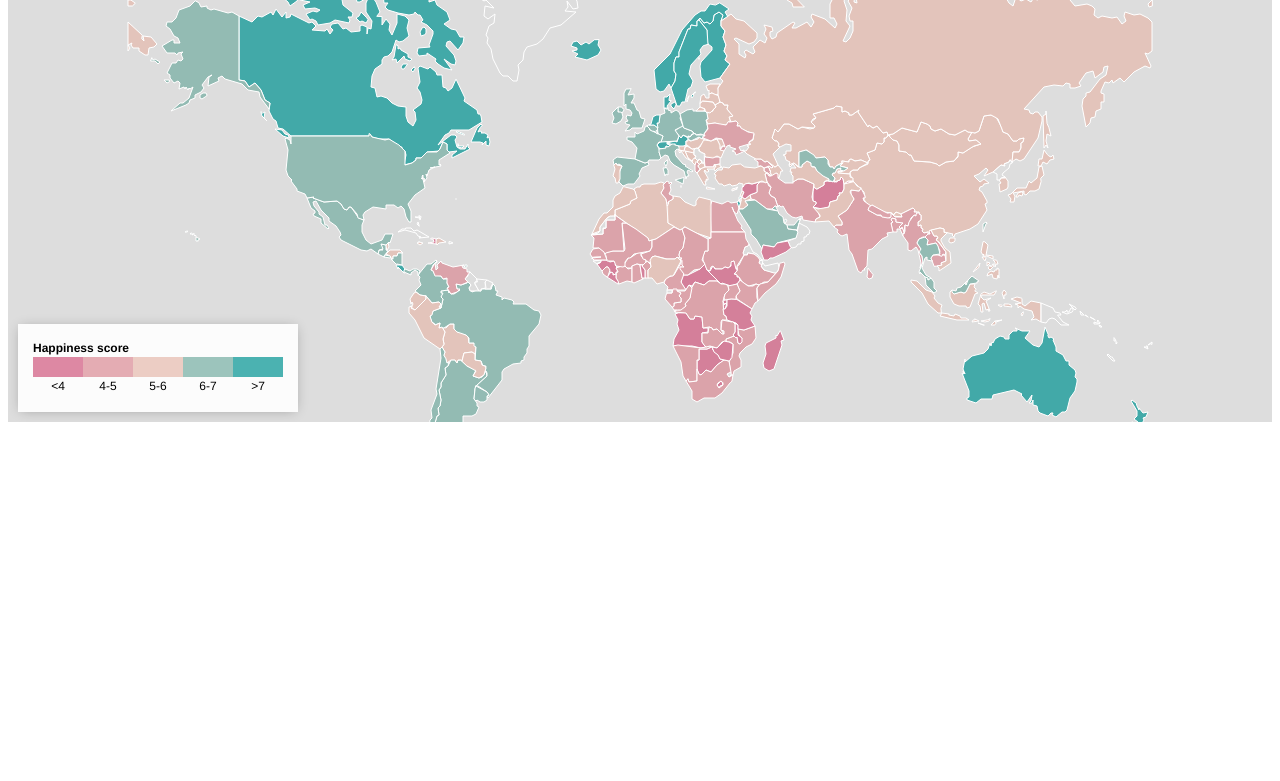
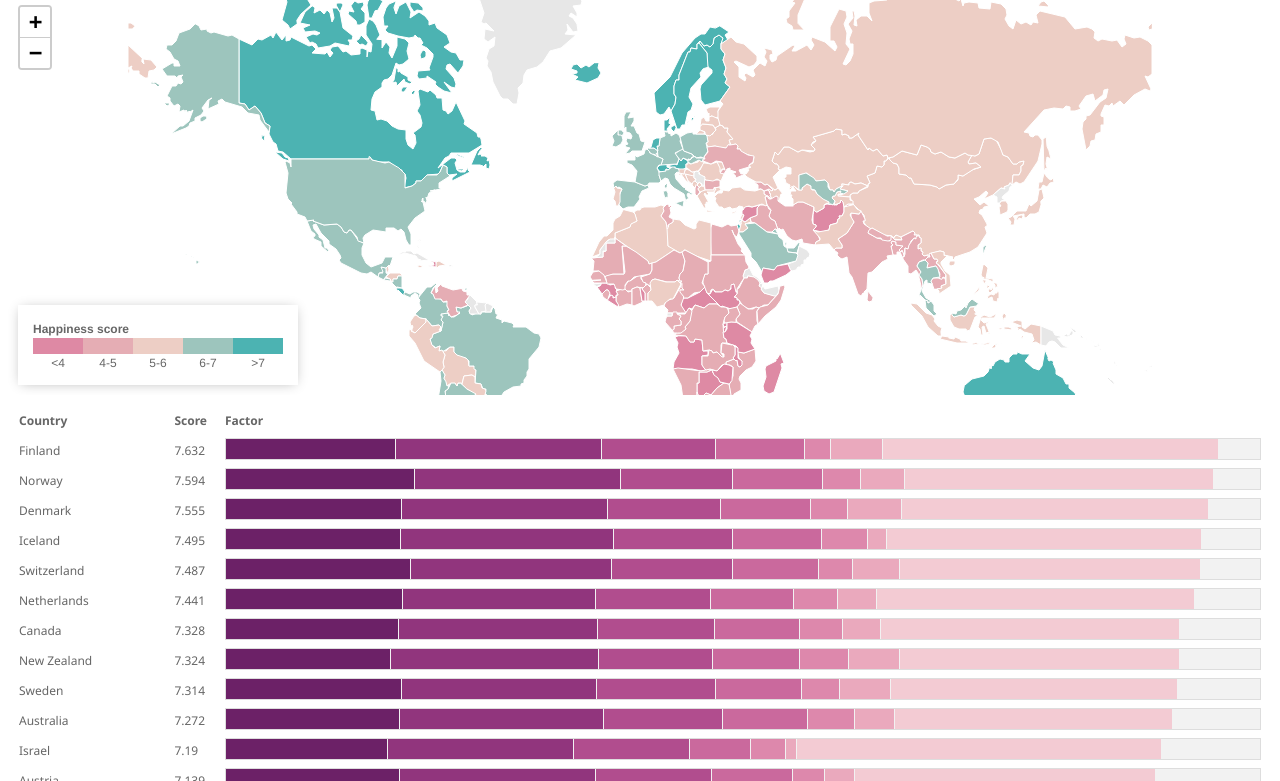
Before and after one commit to Zhenmao/world-happiness-report, a plain HTML site: page index.html in a window 1280 px wide. Shown: the part 86-867 px from the top of the page. Before the commit the page ends 800 px from the top, so only its background shows below. Drawn offline with nearby package versions, Linux system fonts and the light colour scheme.

Commit message:
Add table

```diff
--- a/index.html
+++ b/index.html
@@ -3,7 +3,7 @@
 <head>
   <meta charset="utf-8" />
   <meta http-equiv="X-UA-Compatible" content="IE=edge">
-  <title>Worl Happiness Scores 2018</title>
+  <title>World Happiness Scores</title>
   <meta name="viewport" content="width=device-width, initial-scale=1">
   <!-- Google Fonts -->
   <link href="https://fonts.googleapis.com/css?family=Noto+Sans:400,700" rel="stylesheet">
@@ -18,7 +18,9 @@
   <script src="https://d3js.org/d3.v5.min.js"></script>
 </head>
 <body>
+  <h1>World Happiness Scores</h1>
   <div id="map"></div>
+  <div id="table"></div>
   <script src="main.js"></script>
 </body>
 </html>
--- a/main.css
+++ b/main.css
@@ -1,10 +1,27 @@
 body {
   font-family: 'Noto Sans', sans-serif;
   font-size: 12px;
+  color: #666;
 }
 
 #map {
-  height: 500px;
+  height: 400px;
+}
+
+#table {
+  margin: 10px;
+}
+
+h1 {
+  text-align: center;
+  font-size: 2.5em;
+  text-transform: capitalize;
+}
+
+/* Map */
+
+.leaflet-container {
+    background-color: #fff;
 }
 
 .leaflet-control-attribution {
@@ -37,5 +54,29 @@ body {
 .legend-scale li span {
   display: block;
   width: 50px;
+  height: 16px;
+}
+
+/* Table */
+
+tr {
+  height: 30px;
+}
+
+th {
+  text-align: left;
+}
+
+.factor-wrapper {
+  background-color: #f2f2f2;
+  border: 1px solid #ddd;
+  display: inline-block;
   height: 20px;
 }
+
+.factor-bar {
+  display: inline-block;
+  height: 20px;
+  border-right: 1px solid #f2f2f2;
+  fill-opacity: 0.7;
+}
--- a/main.js
+++ b/main.js
@@ -2,13 +2,30 @@
   let countries;
   let scores;
 
+  const countryColWidth = 160;
+  const scoreColWidth = 50;
+  let factorColWidth;
+
   const scoreThresholds = [4, 5, 6, 7];
+  const scoreColors = ['#d0587e', '#db8b95', '#e5b9ad', '#74ada2', '#009392'];
+  const factorColors = ['#f3cbd3', '#eaa9bd', '#dd88ac', '#ca699d', '#b14d8e', '#91357d', '#6c2167'].reverse();
 
-  const scoreColors = ['#d0587e', '#db8b95', '#e5b9ad', '#74ada2', '#009392'];
+  const tableColNames = ['Country', 'Score', 'Factor'];
+  const factors = ["Explained by: GDP per capita", "Explained by: Social support", "Explained by: Healthy life expectancy", "Explained by: Freedom to make life choices", "Explained by: Generosity", "Explained by: Perceptions of corruption", "Dystopia (1.92) + residual"];
 
   const mapColorScale = d3.scaleThreshold()
     .domain(scoreThresholds)
     .range(scoreColors);
+
+  const tableColorScale = d3.scaleOrdinal()
+    .domain(factors)
+    .range(factorColors);
+
+  const tableColScale = d3.scaleOrdinal()
+    .domain(tableColNames);
+
+  const tableFactorScale = d3.scaleLinear()
+    .domain([0, 8]);
 
   Promise.all([
     d3.json('countries.json'),
@@ -22,13 +39,15 @@
       });
     });
     scores = d3.map(csv, d => d.Country);
-    console.log(json);
-    console.log(csv);
+
     renderMap();
+    renderTable();
   });
 
   function renderMap() {
-    const map = L.map('map').setView([40, 0], 2);
+    const map = L.map('map', {
+      scrollWheelZoom: false
+    }).setView([40, 0], 2);
     const geojson = L.geoJson(countries, {
       style: style,
       onEachFeature: onEachFeature
@@ -93,12 +112,67 @@
     }
 
     function onEachFeature(feature, layer) {
+      const country = scores.get(feature.properties.name);
+      if (!country) return;
       layer.on({
         mouseover: highlightFeature,
-        mouseout: resetHighlight,
-        // click: zoomToFeature
+        mouseout: resetHighlight
       });
     }
   }
 
+  function renderTable() {
+    const tableWidth = document.getElementById('table').clientWidth;
+    factorColWidth = tableWidth - countryColWidth - scoreColWidth;
+
+    tableColScale.range([countryColWidth, scoreColWidth, factorColWidth]);
+    tableFactorScale.range([0, factorColWidth]);
+
+    const table = d3.select('#table');
+
+    // Remove pervious rendering
+    table.selectAll('*').remove();
+
+    // Table headers
+    table.append('thead').append('tr')
+      .selectAll('th')
+      .data(tableColNames)
+      .enter().append('th')
+      .style('width', d => tableColScale(d) + 'px')
+      .text(d => d);
+
+    // Table body
+    const tr = table.append('tbody')
+      .selectAll('tr')
+      .data(scores.values())
+      .enter().append('tr');
+
+    // Country name column
+    tr.append('td')
+      .attr('class', 'country-label')
+      .text(d => d.Country);
+
+    // Score column
+    tr.append('td')
+      .attr('class', 'country-score')
+      .text(d => d['Happiness score']);
+
+    // Factor column
+    tr.append('td')
+      .attr('class', 'country-factor')
+      .append('div')
+      .attr('class', 'factor-wrapper')
+      .style('width', factorColWidth + 'px')
+      .selectAll('.factor-bar')
+      .data(d => factors.map(factor => ({
+        factor: factor,
+        value: d[factor]
+      })))
+      .enter().append('div')
+      .attr('class', 'factor-bar')
+      .style('background-color', d => tableColorScale(d.factor))
+      .style('width', d => tableFactorScale(d.value) + 'px');
+
+  }
+
 })();
```
